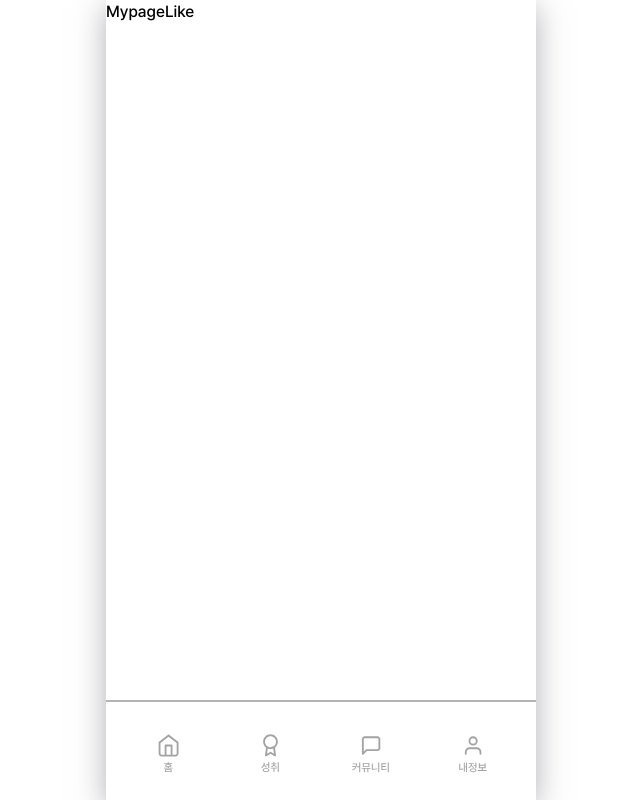
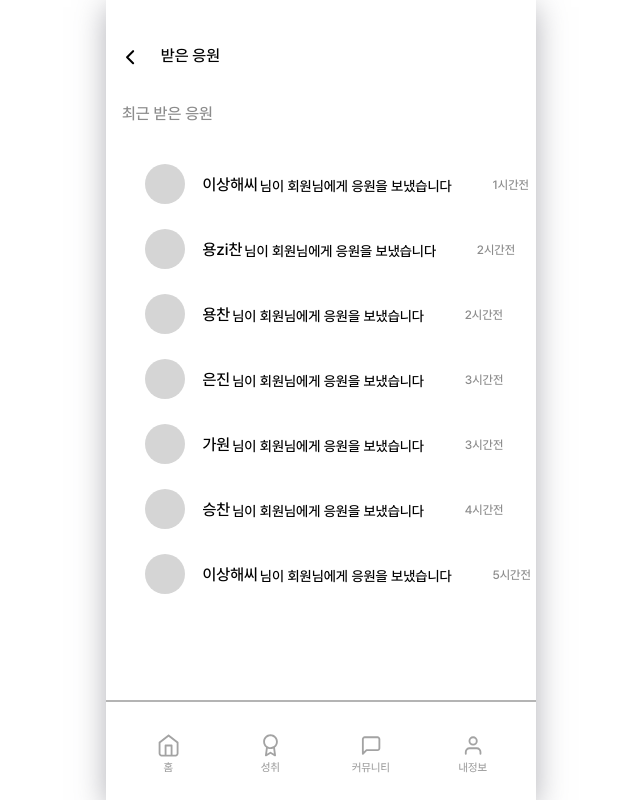
Before and after one commit to GDSC-CheckMate/GOFE_FrontEnd, a React (Create React App) app: page /mypage/like in a window 1280 px wide. Shown: the whole page, without its empty margins (319-959 px from the left). Built offline with nearby package versions, Linux system fonts and the light colour scheme; no server answers.

Commit message:
#56 마이페이지 받은 응원 뷰 작업중
css 작업 추가적으로 필요

```diff
--- a/src/page/mypage/components/MypageLike.jsx
+++ b/src/page/mypage/components/MypageLike.jsx
@@ -1,7 +1,19 @@
 import React from "react";
+import Mypageviewheader from "./Mypageviewheader";
+import Record_of_like from "./like/Record_of_like";
+import Record from "./like/Record";
 
 const MypageLike = () => {
-  return <div>MypageLike</div>;
+  return (
+    <div className="mypage-like-container-box">
+      <div className="mypage-like-header">
+        <Mypageviewheader name="받은 응원" />
+      </div>
+      <div className="mypage-like-record-list">
+        <Record day="최근 받은 응원" />
+      </div>
+    </div>
+  );
 };
 
 export default MypageLike;
--- /dev/null
+++ b/src/page/mypage/components/Mypageviewheader.jsx
@@ -0,0 +1,24 @@
+import React from "react";
+
+import { useLocation, useNavigate } from "react-router-dom";
+import { ReactComponent as Back } from "../../../assets/community/Back.svg";
+const Mypageviewheader = (props) => {
+  const location = useLocation();
+  const navigate = useNavigate();
+  const path = location.pathname;
+  return (
+    <div className="mypage-like-view-container">
+      <div className="mypage-like-header-container">
+        <div
+          className="mypage-like-header-icon"
+          onClick={() => navigate("/mypage/showmypage")}
+        >
+          <Back />
+        </div>
+        <div className="mypage-like-header-title">{props.name}</div>
+      </div>
+    </div>
+  );
+};
+
+export default Mypageviewheader;
--- /dev/null
+++ b/src/page/mypage/components/like/Record.jsx
@@ -0,0 +1,32 @@
+import React from "react";
+import Record_of_like from "./Record_of_like";
+const fake_like_1 = [
+  { id: 1, name: "이상해씨", time: "1시간전" },
+  { id: 2, name: "용zi찬", time: "2시간전" },
+  { id: 3, name: "용찬", time: "2시간전" },
+  { id: 4, name: "은진", time: "3시간전" },
+  { id: 5, name: "가원", time: "3시간전" },
+  { id: 6, name: "승찬", time: "4시간전" },
+  { id: 7, name: "이상해씨", time: "5시간전" },
+];
+const fake_like_2 = [
+  { id: 8, name: "이씨", time: "2일전" },
+  { id: 9, name: "용찬", time: "3일전" },
+  { id: 10, name: "용zi찬", time: "3일전" },
+  { id: 11, name: "은진닝", time: "4일전" },
+  { id: 12, name: "가원", time: "4일전" },
+  { id: 13, name: "승찬이형", time: "4일전" },
+  { id: 14, name: "이상해씨", time: "5일전" },
+];
+const Record = (props) => {
+  return (
+    <div className="mypage-like-record-list-container-box">
+      <div className="mypage-like-record-list-title">{props.day}</div>
+      {fake_like_1.map((recent) => (
+        <Record_of_like key={recent.id} recent={recent} />
+      ))}
+    </div>
+  );
+};
+
+export default Record;
--- /dev/null
+++ b/src/page/mypage/components/like/Record_of_like.jsx
@@ -0,0 +1,26 @@
+import React from "react";
+
+const Record_of_like = ({ recent }) => {
+  if (!recent) {
+    return null;
+  }
+
+  const { name, time } = recent;
+  return (
+    <div className="mypage-like-record-list-title-content-box">
+      <div className="mypage-like-record-list-title-content-box-picture"></div>
+      <div className="mypage-like-record-list-title-content-box-content-detail">
+        <div className="mypage-like-record-list-title-content-box-content-title">
+          {name}
+        </div>
+        <div className="mypage-like-record-list-title-content-box-content-title-sub">
+          님이 회원님에게 응원을 보냈습니다
+        </div>
+
+        <div className="mypage-like-record-list-title-content-time">{time}</div>
+      </div>
+    </div>
+  );
+};
+
+export default Record_of_like;
--- a/src/scss/page/_mypage.scss
+++ b/src/scss/page/_mypage.scss
@@ -200,3 +200,72 @@
 }
 .mypage-show-alarm-main-container-box {
 }
+
+.mypage-like-container-box {
+  width: 100%;
+  .mypage-like-header {
+    padding: 0rem;
+    @include column-flexbox(start, start);
+    .mypage-like-view-container {
+      position: sticky;
+      top: 0;
+      width: 100%;
+      height: 88px;
+      z-index: 10;
+      background-color: white;
+
+      .mypage-like-header-container {
+        display: flex;
+        padding: 44px 0px 0px 0px;
+
+        .mypage-like-header-icon {
+          padding: 6px 0 6px 20px;
+        }
+        .mypage-like-header-title {
+          margin: 0 70% 0 6%;
+        }
+      }
+    }
+  }
+  .mypage-like-record-list {
+    padding-left: 16px;
+
+    .mypage-like-record-list-container-box {
+      .mypage-like-record-list-title {
+        @include custom-font-size(500, 16px, color-1);
+        margin: 16px 0px 16px 0px;
+      }
+      .mypage-like-record-list-title-content-box {
+        display: flex;
+        width: 100%;
+
+        .mypage-like-record-list-title-content-box-picture {
+          @include box-size(2.5rem, 2.5rem);
+          @include box-radius_with_color(3.7843rem, bcolor-1);
+          margin: 25px 13px 0rem 1.4631rem;
+        }
+        .mypage-like-record-list-title-content-box-content-detail {
+          display: flex;
+          width: 100%;
+          padding: 1%;
+
+          .mypage-like-record-list-title-content-box-content-title {
+            @include box-size(Fixed 1.75rem, Fixed 1.1875rem);
+            margin: 30px 0px 0px;
+            /* 자동 여백을 추가하여 이름의 길이와 관계없이 다른 요소들을 오른쪽으로 밀어냅니다 */
+          }
+          .mypage-like-record-list-title-content-box-content-title-sub {
+            @include custom-font-size(500, 14px, black);
+            margin: 35px 2px 0px;
+            width: 70%;
+          }
+          .mypage-like-record-list-title-content-time {
+            @include custom-font-size(500, 12px, color-1);
+            margin-top: 35px;
+            text-align: right;
+          }
+        }
+      }
+    }
+  }
+}
```
